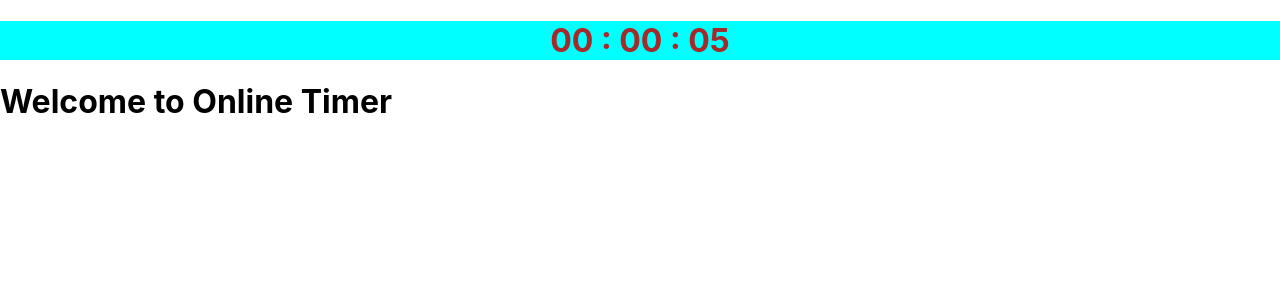
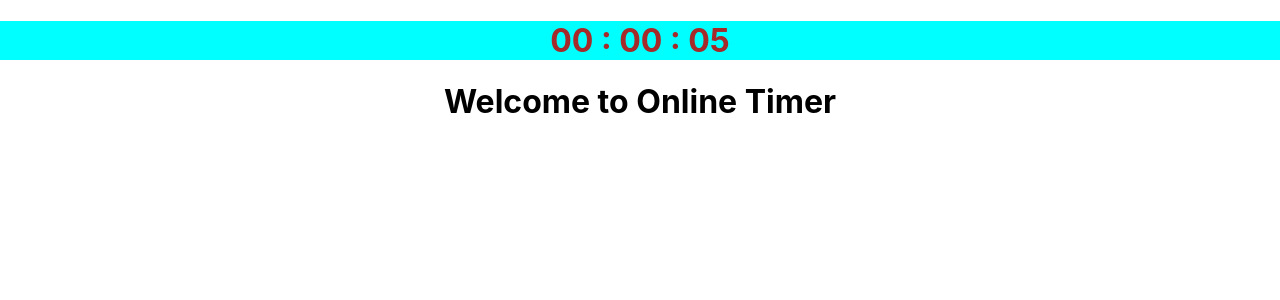
Before and after one commit to qamar345/local-repo, a React (Create React App) app: page / in a window 1280 px wide. Shown: the top 300 px of the page. Built offline with nearby package versions, Linux system fonts and the light colour scheme.

Commit message:
update build

```diff
--- a/src/App.css
+++ b/src/App.css
@@ -4,3 +4,7 @@
   color: brown;
   font-weight: bold;
 }
+
+.text-align{
+  text-align: center;
+}
--- a/src/App.js
+++ b/src/App.js
@@ -38,7 +38,7 @@ function App() {
       </h1>
     </div>
 
-    <h1>Welcome to Online Timer</h1>
+    <h1 className="text-align">Welcome to Online Timer</h1>
     </>
 
   );
```
Also changed, not shown: 11 other files (tests, documents, lock files or other folders).
